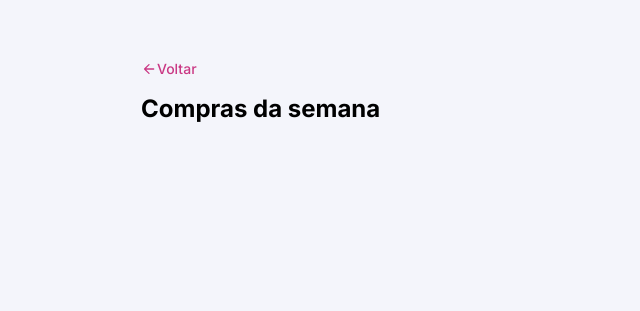
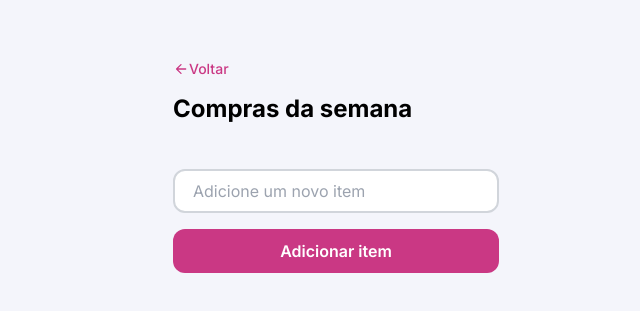
Before and after one commit to guilhermexpc/rocketseat-fs-desafio-lista-de-compra, a plain HTML site: page index.html in a window 1280 px wide. Shown: the part 121-432 px from the top of the page, without its empty margins (304-944 px from the left). Drawn offline with Linux system fonts and the light colour scheme.

Commit message:
add form button and input style

```diff
--- a/index.html
+++ b/index.html
@@ -24,5 +24,16 @@
         <h1>Compras da semana</h1>
       </div>
     </header>
+
+    <main class="container">
+      <form class="main-form content" action="#" method="post">
+        <fieldset id="list-field">
+          <input type="text" id="list-name" class="input" placeholder="Adicione um novo item" />
+          <button class="button" type="submit">
+            <span>Adicionar item</span>
+          </button>
+        </fieldset>
+      </form>
+    </main>
   </body>
 </html>
--- /dev/null
+++ b/styles/components/button.css
@@ -0,0 +1,23 @@
+button {
+  all: unset;
+  box-sizing: border-box;
+}
+
+.button {
+  display: flex;
+  width: 100%;
+  align-items: center;
+  justify-content: center;
+  padding: 0.75rem 1.5rem;
+  background-color: var(--color-brand);
+  border-radius: 0.75rem;
+
+  &:hover {
+    background-color: var(--color-brand-hover);
+  }
+
+  & span {
+    font: var(--font-md);
+    color: var(--content-alwals-white);
+  }
+}
--- /dev/null
+++ b/styles/form.css
@@ -0,0 +1,46 @@
+fieldset {
+  border: none;
+}
+
+.main-form {
+  margin-top: 2.75rem;
+}
+
+.input {
+  width: 100%;
+  display: flex;
+  flex-direction: column;
+  gap: 0.75rem;
+  margin-bottom: 1rem;
+}
+
+input[type="text"] {
+  appearance: none;
+  width: 100%;
+  max-height: 2.75rem;
+  border-radius: 0.75rem;
+  background-color: var(--bg-secondary);
+  border: 2px solid var(--border-primary);
+  padding: 0.6875rem 1.125rem;
+  font-family: var(--ff-main);
+  font-size: var(--fs-bs);
+  font-weight: 400;
+  line-height: 140%;
+  color: var(--content-primary);
+
+  &:hover {
+    border-color: var(--border-primary-hover);
+  }
+
+  &:focus {
+    border-color: var(--color-brand);
+  }
+
+  &:focus-visible {
+    outline-color: var(--color-brand);
+  }
+}
+
+input::placeholder {
+  color: var(--content-tertiary);
+}
--- a/styles/global.css
+++ b/styles/global.css
@@ -22,8 +22,8 @@
   --content-secondary: #374151;
   --content-tertiary: #9ca3af;
   --content-alwals-white: #ffffff;
-  --border-primary: #9ca3af;
-  --border-primary-hover: #ffffff;
+  --border-primary: #d1d5db;
+  --border-primary-hover: #b9c2d0;
 
   --ff-main: "Inter", system-ui, sans-serif;
   font-size: 100%;
@@ -107,13 +107,16 @@ ul[role="list"] {
 
 .container {
   --max-width: 390px;
-  width: min(var(--max-width), 100% - var(--px-bs) * 2);
+  /* width: min(var(--max-width), calc(100% - var(--px-bs) * 2)); */
+  width: 100%;
+  max-width: var(--max-width);
   background-color: var(--bg-primary);
   margin-inline: auto;
 }
 
 .content {
-  max-width: 100%;
+  padding-inline: var(--px-bs);
+  /* background-color: rgb(211, 211, 211); */
 }
 
 /* 85.375em */
--- a/styles/index.css
+++ b/styles/index.css
@@ -1,2 +1,4 @@
 @import url(global.css);
 @import url(header.css);
+@import url(form.css);
+@import url(components/button.css);
```
Also changed, not shown: styles/components/input.css (added).
